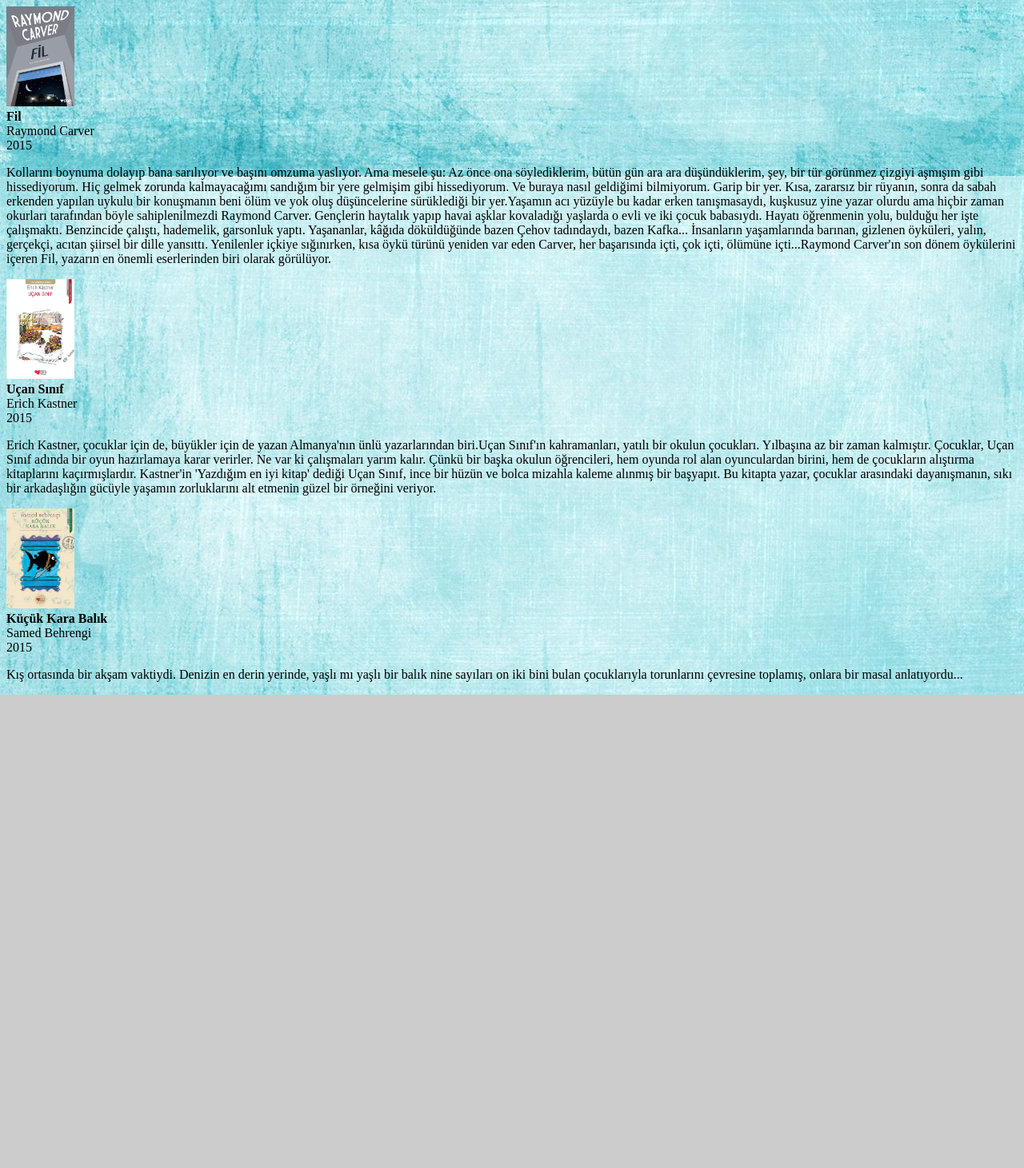
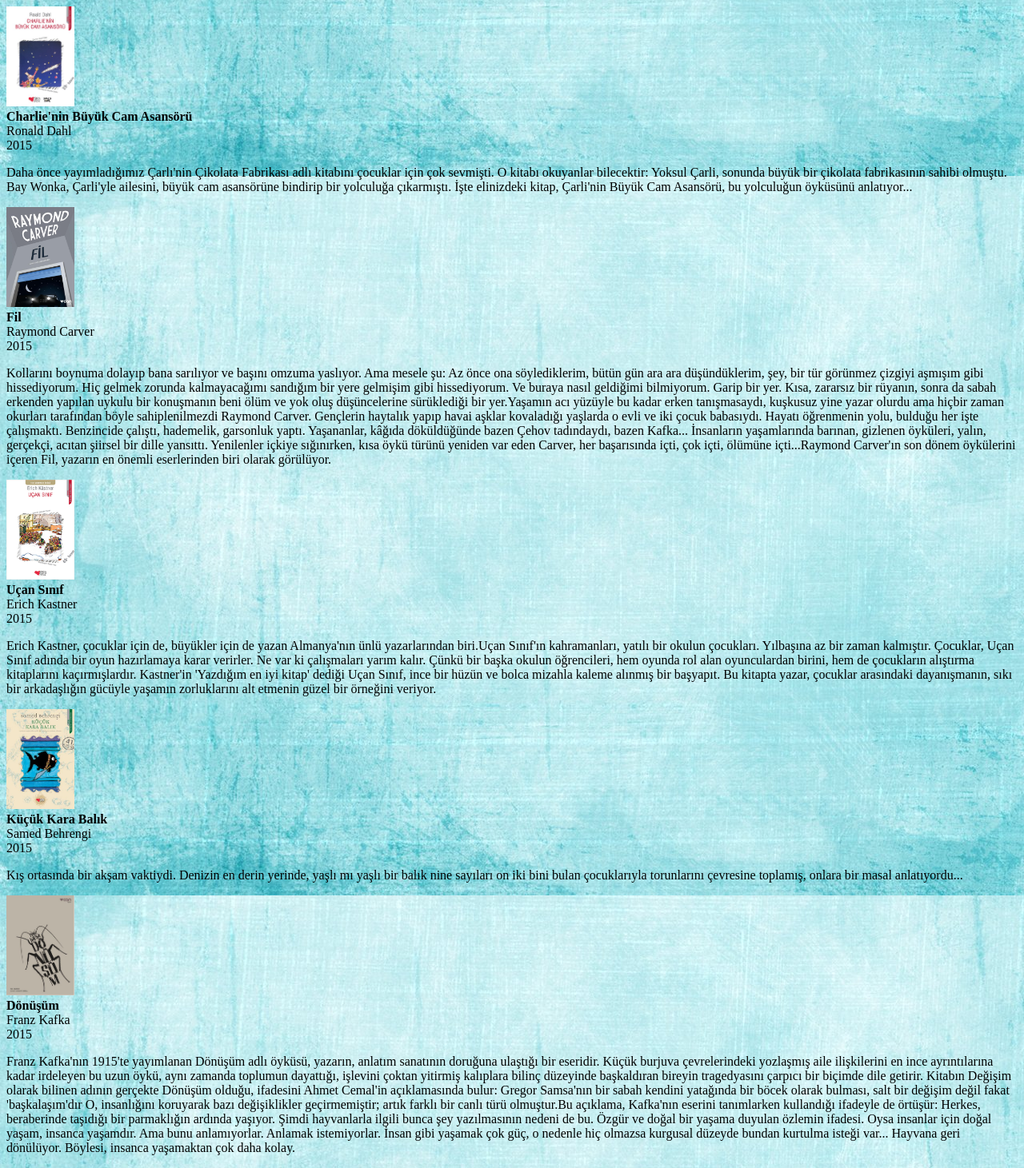
Before and after one commit to gizemtelli8/bby261.gizemtelli.katalog, a plain HTML site: page all.html in a window 1280 px wide. Shown: the part 680-2141 px from the top of the page at 80% size. Before the commit the page ends 1549 px from the top, so only its background shows below. Drawn offline with Linux system fonts and the light colour scheme.

Commit message:
Bir kaç ekleme..

```diff
--- a/all.html
+++ b/all.html
@@ -19,7 +19,7 @@
     <p id="goster"></p>
 <script>
 
-for(var i=0; i<5; i++){
+for(var i=0; i<7; i++){
 document.getElementById("goster").innerHTML += "<p>" +"<img src='" + catalog[i].itemImage + "' height='125' width='85'/><br>" + "<strong>" + catalog[i].itemName + "</strong><br>" + catalog[i].itemAuthor + "<br>" + catalog[i].itemCreationDate + "<br>" + catalog[i].itemDescription + "</p>";
 }
 </script>
--- a/database.js
+++ b/database.js
@@ -12,6 +12,14 @@ var catalog = [
         "itemImage":"kapak/charlie.jpg",
         "itemCreationDate":"2015",
         "itemDescription":"<p>Charlie; annesi, babası, iki ninesi ve iki dedesiyle, büyük bir kentin bitiminde, küçük bir tahta barakada yaşamaktadır.Yoksuldurlar. Charlie çikolataya bayılır, ama alacak parası yoktur. Biriktirilen parayla, yılda bir kez,küçük bir çikolata girer evlerine. Bu büyük kentte, Charlie'lerin evinden bile görülen, kocaman bir çikolata fabrikası vardır; dünyanın en ünlü çikolatalarını üretir. Günlerden bir gün, fabrikanın sahibi Bay Wonka, imparatorluğunu devredeceği bir varis seçmek için yarışma düzenlediğini açıklar; Charlie de adaylardan biridir...</p>"
+    },
+
+    {
+        "itemName":"Charlie'nin Büyük Cam Asansörü",
+        "itemAuthor":"Ronald Dahl",
+        "itemImage":"kapak/camasansor.jpg",
+        "itemCreationDate":"2015",
+        "itemDescription":"<p>Daha önce yayımladığımız Çarlı'nin Çikolata Fabrikası adlı kitabını çocuklar için çok sevmişti. O kitabı okuyanlar bilecektir: Yoksul Çarli, sonunda büyük bir çikolata fabrikasının sahibi olmuştu. Bay Wonka, Çarli'yle ailesini, büyük cam asansörüne bindirip bir yolculuğa çıkarmıştı. İşte elinizdeki kitap, Çarli'nin Büyük Cam Asansörü, bu yolculuğun öyküsünü anlatıyor...</p>"
     },
 	{
         "itemName":"Fil",
@@ -35,6 +43,13 @@ var catalog = [
         "itemCreationDate":"2015",
         "itemDescription":"<p>Kış ortasında bir akşam vaktiydi. Denizin en derin yerinde, yaşlı mı yaşlı bir balık nine sayıları on iki bini bulan çocuklarıyla torunlarını çevresine toplamış, onlara bir masal anlatıyordu...</p>"
     },
+    {
+        "itemName":"Dönüşüm",
+        "itemAuthor":"Franz Kafka",
+        "itemImage":"kapak/donusum.jpg",
+        "itemCreationDate":"2015",
+        "itemDescription":"<p>Franz Kafka'nın 1915'te yayımlanan Dönüşüm adlı öyküsü, yazarın, anlatım sanatının doruğuna ulaştığı bir eseridir. Küçük burjuva çevrelerindeki yozlaşmış aile ilişkilerini en ince ayrıntılarına kadar irdeleyen bu uzun öykü, aynı zamanda toplumun dayattığı, işlevini çoktan yitirmiş kalıplara bilinç düzeyinde başkaldıran bireyin tragedyasını çarpıcı bir biçimde dile getirir. Kitabın Değişim olarak bilinen adının gerçekte Dönüşüm olduğu, ifadesini Ahmet Cemal'in açıklamasında bulur: Gregor Samsa'nın bir sabah kendini yatağında bir böcek olarak bulması, salt bir değişim değil fakat 'başkalaşım'dır O, insanlığını koruyarak bazı değişiklikler geçirmemiştir; artık farklı bir canlı türü olmuştur.Bu açıklama, Kafka'nın eserini tanımlarken kullandığı ifadeyle de örtüşür: Herkes, beraberinde taşıdığı bir parmaklığın ardında yaşıyor. Şimdi hayvanlarla ilgili bunca şey yazılmasının nedeni de bu. Özgür ve doğal bir yaşama duyulan özlemin ifadesi. Oysa insanlar için doğal yaşam, insanca yaşamdır. Ama bunu anlamıyorlar. Anlamak istemiyorlar. İnsan gibi yaşamak çok güç, o nedenle hiç olmazsa kurgusal düzeyde bundan kurtulma isteği var... Hayvana geri dönülüyor. Böylesi, insanca yaşamaktan çok daha kolay.</p>"
+    },
 
 
 ];
```
Also changed, not shown: authorSearch.html (+1 -1 lines), nameSearch.html (+2 -2 lines), kapak/camasansor.jpg (added), kapak/donusum.jpg (added).
